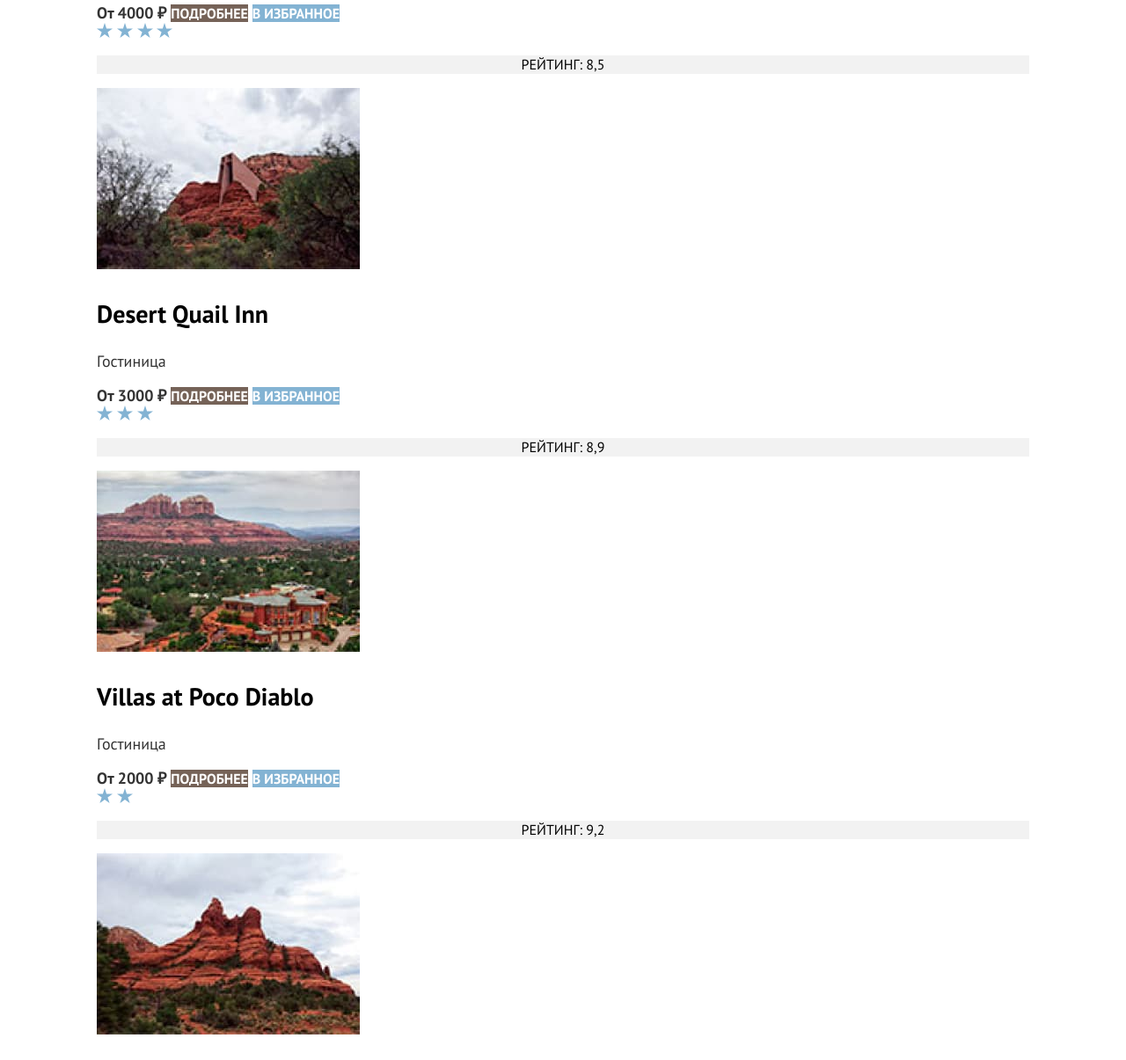
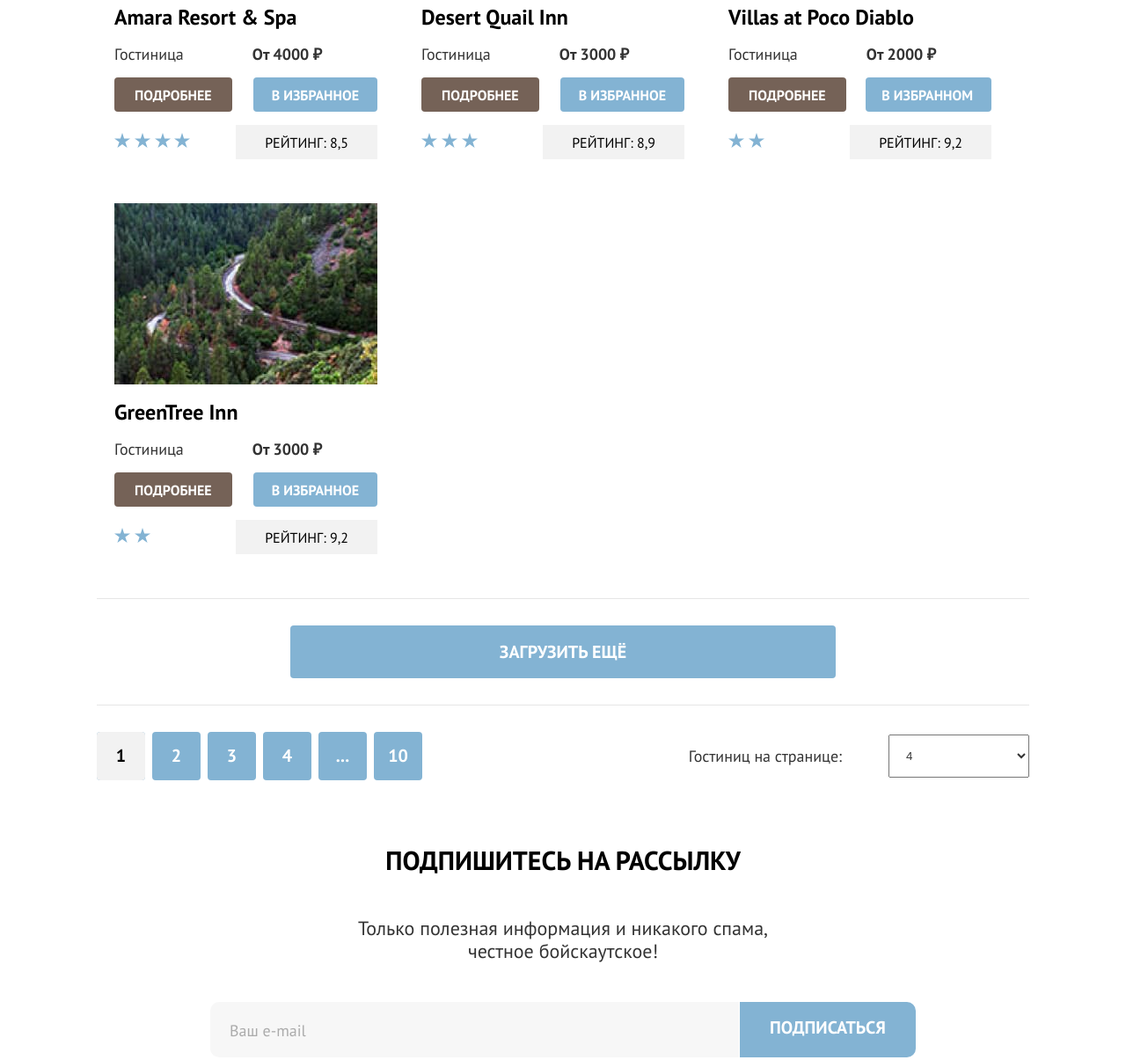
Before and after one commit to htmlacademy-htmlcss/1975179-sedona-33, a plain HTML site: page catalog.html in a window 1280 px wide. Shown: the part 771-1976 px from the top of the page at 88% size. Drawn offline with Linux system fonts and the light colour scheme.

Commit message:
Сетка каталога на grid и карточки на flex

```diff
--- a/catalog.html
+++ b/catalog.html
@@ -132,65 +132,99 @@
                 <div class="catalog-container">
                     <ul class="catalog-list">
                         <li class="catalog-card">
-                            <a class="catalog-card-link" href="product.html">
-                                <img class="catalog-card-image" src="images/Hotel/hotel-1.jpg" width="299" height="206" alt="Amara Resort & Spa">
+                            <a class="catalog-card-image-link" href="product.html">
+                                <img class="catalog-card-image" src="images/Hotel/hotel-2.jpg" width="299" height="206" alt="Amara Resort & Spa">
+                            </a>
+                            <a class="catalog-card-title-link" href="product.html">
                                 <h3 class="catalog-card-title">Amara Resort & Spa</h3>
                             </a>
+                            <div class="catalog-container-group-price">
                                 <p class="catalog-card-group">Гостиница</p>
                                 <b class="catalog-card-price">От 4000 ₽</b>
+                            </div>
+                            <div class="catalog-container-button">
                                 <a class="button catalog-card-button-more" href="#">Подробнее</a>
                                 <a class="button catalog-card-button-favorites" href="#">В Избранное</a>
+                            </div>
+                            <div>
+                            <div class="catalog-card-stars-container">
                                 <div class="catalog-card-stars">
                                     <span class="catalog-card-star"></span>
                                     <span class="catalog-card-star"></span>
                                     <span class="catalog-card-star"></span>
                                     <span class="catalog-card-star"></span>
+                                </div>
                                 <p class="catalog-card-rait">Рейтинг: 8,5</p>
+                            </div>
                             </div>
                         </li>
                         <li class="catalog-card">
-                            <a class="catalog-card-link" href="product.html">
-                                <img class="catalog-card-image" src="images/Hotel/hotel-2.jpg" width="299" height="206" alt="Desert Quail Inn">
+                            <a class="catalog-card-image-link" href="product.html">
+                                <img class="catalog-card-image" src="images/Hotel/hotel-3.jpg" width="299" height="206" alt="Desert Quail Inn">
+                            </a>
+                            <a class="catalog-card-title-link" href="product.html">
                                 <h3 class="catalog-card-title">Desert Quail Inn</h3>
                             </a>
+                            <div class="catalog-container-group-price">
                                 <p class="catalog-card-group">Гостиница</p>
                                 <b class="catalog-card-price">От 3000 ₽</b>
+                            </div>
+                            <div class="catalog-container-button">
                                 <a class="button catalog-card-button-more" href="#">Подробнее</a>
                                 <a class="button catalog-card-button-favorites" href="#">В Избранное</a>
+                            </div>
+                            <div class="catalog-card-stars-container">
                                 <div class="catalog-card-stars">
                                     <span class="catalog-card-star"></span>
                                     <span class="catalog-card-star"></span>
                                     <span class="catalog-card-star"></span>
+                                </div>
                                 <p class="catalog-card-rait">Рейтинг: 8,9</p>
                             </div>
                         </li>
                         <li class="catalog-card">
-                            <a class="catalog-card-link" href="product.html">
-                                <img class="catalog-card-image" src="images/Hotel/hotel-3.jpg" width="299" height="206" alt="Villas at Poco Diablo">
+                            <a class="catalog-card-image-link" href="product.html">
+                                <img class="catalog-card-image" src="images/Hotel/hotel-4.jpg" width="299" height="206" alt="Villas at Poco Diablo">
+                            </a>
+                            <a class="catalog-card-title-link" href="product.html">
                                 <h3 class="catalog-card-title">Villas at Poco Diablo</h3>
                             </a>
+                            <div class="catalog-container-group-price">
                                 <p class="catalog-card-group">Гостиница</p>
                                 <b class="catalog-card-price">От 2000 ₽</b>
+                            </div>
+                            <div class="catalog-container-button">
                                 <a class="button catalog-card-button-more" href="#">Подробнее</a>
-                            <a class="button catalog-card-button-favorites" href="#">В Избранное</a>
+                                <a class="button catalog-card-button-favorites button-favorite" href="#">В Избранном</a>
+                            </div>
+                            <div class="catalog-card-stars-container">
                                 <div class="catalog-card-stars">
                                     <span class="catalog-card-star"></span>
                                     <span class="catalog-card-star"></span>
+                                </div>
                                 <p class="catalog-card-rait">Рейтинг: 9,2</p>
                             </div>
                         </li>
                         <li class="catalog-card">
-                            <a class="catalog-card-link" href="product.html">
-                                <img class="catalog-card-image" src="images/Hotel/hotel-4.jpg" width="299" height="206" alt="GreenTree Inn">
+                            <a class="catalog-card-image-link" href="product.html">
+                                <img class="catalog-card-image" src="images/Hotel/hotel-1.jpg" width="299" height="206" alt="GreenTree Inn">
+                            </a>
+                            <a class="catalog-card-title-link" href="product.html">
                                 <h3 class="catalog-card-title">GreenTree Inn</h3>
                             </a>
+                            <div class="catalog-container-group-price">
                                 <p class="catalog-card-group">Гостиница</p>
                                 <b class="catalog-card-price">От 3000 ₽</b>
+                            </div>
+                            <div class="catalog-container-button">
                                 <a class="button catalog-card-button-more" href="#">Подробнее</a>
                                 <a class="button catalog-card-button-favorites" href="#">В Избранное</a>
+                            </div>
+                            <div class="catalog-card-stars-container">
                                 <div class="catalog-card-stars">
                                     <span class="catalog-card-star"></span>
                                     <span class="catalog-card-star"></span>
+                                </div>
                                 <p class="catalog-card-rait">Рейтинг: 9,2</p>
                             </div>
                         </li>
@@ -199,7 +233,7 @@
                         <button class="button pagination-show-more" type="button">Загрузить ещё</button>
                     </div>
                 </div>
-                <div class="sorting-container">
+                <div class="pagination-container">
                     <ul class="pagination">
                         <li class="pagination-item">
                             <a class="pagination-link pagination-current">1</a>
@@ -239,7 +273,7 @@
                 <p class="newsletter-text-noimage">Только полезная информация и никакого спама,
                 честное бойскаутское!</p>
                 <form class="newsletter-form" action="https://echo.htmlacademy.ru/" method="post">
-                <label for="newsletter-email">Email</label>
+                <label for="newsletter-email"></label>
                 <input class="newsletter-email" type="email" name="newsletter-email" id="newsletter-email" placeholder="Ваш e-mail" required>
                 <button class="button newsletter-button" type="submit">Подписаться</button>
                 </form>
--- a/styles/style.css
+++ b/styles/style.css
@@ -409,7 +409,7 @@ body {
     display: flex;
     align-items: center;
     max-width: 200px;
-    margin-right: 215px;
+    margin-right: 252px;
 }
 .footer-social-list {
     display: flex;
@@ -523,7 +523,7 @@ body {
     background-color: #ffffff;
     color: #000000;
     max-width: 1060px;
-    margin: 0 auto;
+    margin: 44px auto 53px;
 }
 .sorting-container .button{
     width: 48px;
@@ -562,20 +562,52 @@ body {
     margin: 0 auto;
 }
 .catalog-list{
+    display: grid;
+    grid-template-columns: repeat(3, min-content);
+    gap: 10px;
     margin: 0;
     padding: 0;
     list-style-type: none;
+    margin-bottom: 30px;
 }
-.catalog-card-link {
+.catalog-card-image-link{
+    display: flex;
+}
+.catalog-card{
+    padding: 20px;
+    display: flex;
+    flex-direction: column;
+}
+.catalog-card-title-link {
+    text-decoration: none;
+    padding: 16px 0;
+}
+.catalog-card-title{
     color: #000000;
     font-weight: 700;
     font-size: 24px;
     line-height: 31px;
-    text-decoration: none;
+    margin: 0;
+    padding: 0;
+}
+.catalog-container-group-price{
+    margin-bottom: 16px;
+    display: flex;
+    align-items: center;
+}
+.catalog-container-button{
+    display: flex;
+    justify-content: space-between;
+    margin-bottom: 15px;
 }
 .catalog-card-group,
 .catalog-card-price {
+    display: inline;
     color: #333333;
+    margin: 0;
+}
+.catalog-card-group{
+    margin-right: 78px;
 }
 .catalog-card-button-more {
     color: #ffffff;
@@ -586,7 +618,10 @@ body {
     text-align: center;
     text-transform: uppercase;
     text-decoration: none;
+    padding: 10px 23px 8px;
+    border-radius: 4px;
 }
+
 .catalog-card-button-favorites {
     font-family: "PT Sans", Arial, sans-serif;
     color: #ffffff;
@@ -597,6 +632,16 @@ body {
     text-align: center;
     text-transform: uppercase;
     text-decoration: none;
+    padding: 10px 21px 8px;
+    border-radius: 4px;
+}
+.button-favorite{
+    padding-left: 18px;
+}
+.catalog-card-stars-container{
+    display: flex;
+    justify-content: space-between;
+    align-items: center;
 }
 .catalog-card-star::before {
     content: url(../images/star.svg);
@@ -604,17 +649,24 @@ body {
     background-size: 18px 16px;
 }
 .catalog-card-rait {
+    display: inline;
     background-color: #f2f2f2;
     font-weight: 400;
     font-size: 16px;
     line-height: 21px;
     text-align: center;
     text-transform: uppercase;
+    padding: 10px 33px 8px;
+    margin: 0;
 }
 .show-more-container{
-    margin: 0 auto;
+    padding-top: 30px;
+    padding-bottom: 30px;
+    border-top: 1px solid #E6E6E6 ;
+    border-bottom: 1px solid #E6E6E6 ;
 }
 .pagination-show-more {
+    display: block;
     background-color: #83b3d3;
     color: #ffffff;
     font-family: "PT Sans", Arial, sans-serif;
@@ -623,9 +675,17 @@ body {
     line-height: 26px;
     text-align: center;
     text-transform: uppercase;
+    margin: 0 auto;
+    min-width: 620px;
+    padding: 17px;
+    border: none;
+    border-radius: 4px;
 }
-.sorting-container{
+
+.pagination-container{
     display: flex;
+    margin: 30px auto 73px;
+    max-width: 1060px;
 }
 .pagination{
     display: flex;
@@ -673,18 +733,23 @@ body {
     color: #333333;
 }
 .select-control-sorting{
-    margin-left: 51px;
-    padding: 13px 15px;
+    margin-left: 53px;
+    padding: 15px 15px;
     width: 160px;
 }
 .newsletter-noimage {
     color: #000000;
     background-image: none;
     background-color: #ffffff;
+    padding-top: 0;
+    padding-bottom: 133px;
+
 }
 .newsletter-text-noimage {
     color: #333333;
     font-size: 22px;
     line-height: 26px;
     text-align: center;
+    max-width: 520px;
+    margin: 46px auto 45px;
 }
```
Lines whose indentation alone changed are shown as unchanged.
